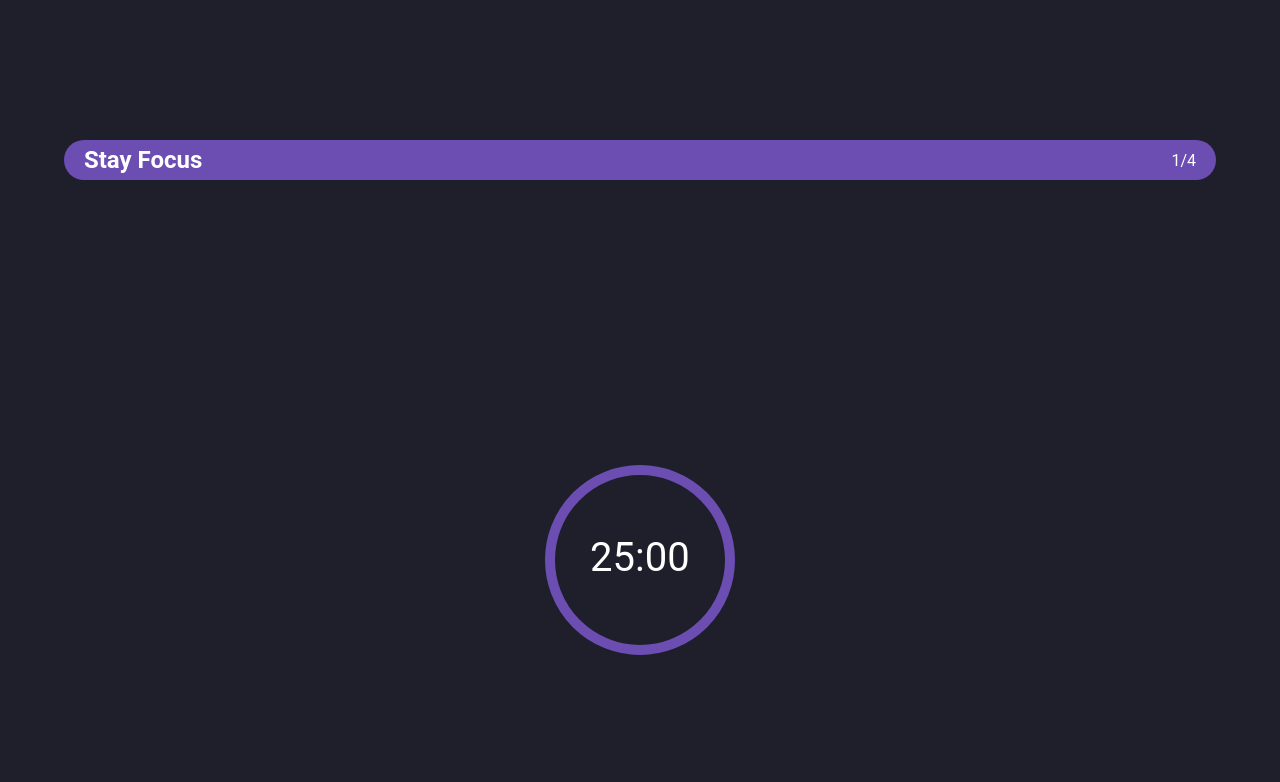
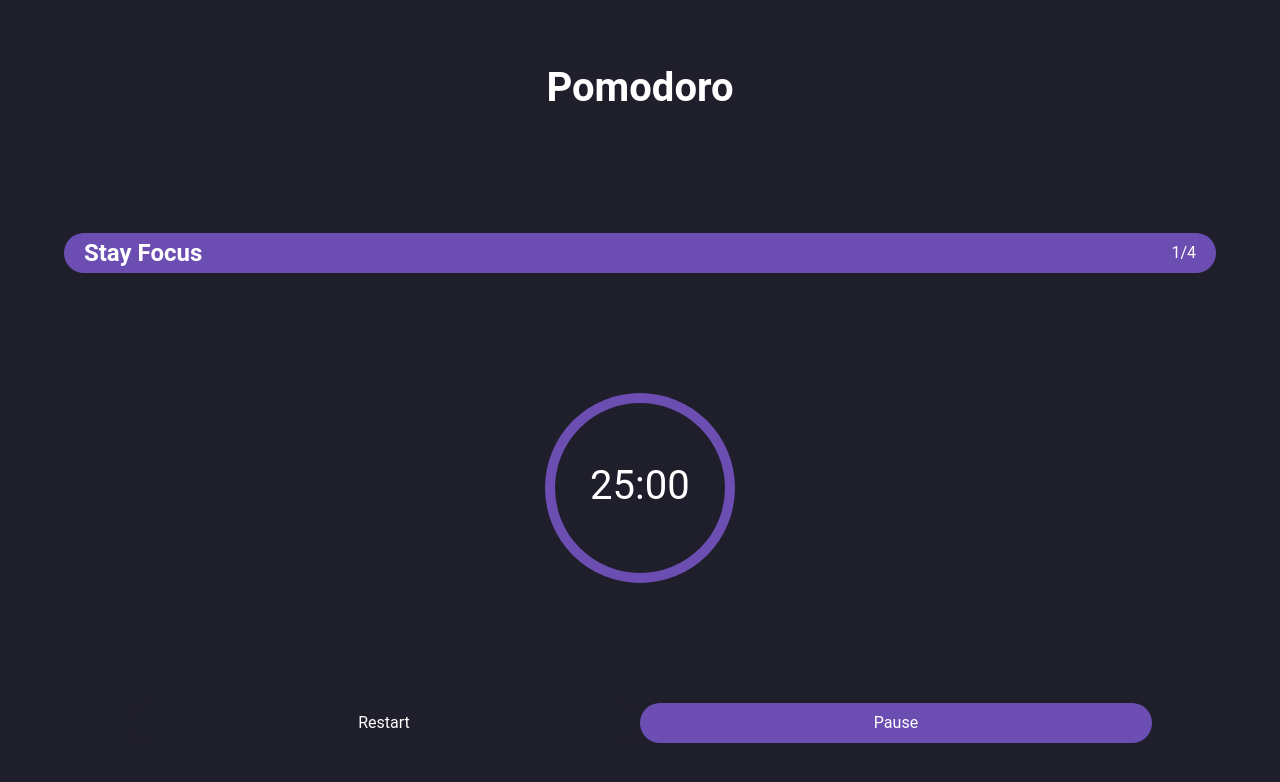
Before and after one commit to Wesley-Nunes/pomodoro, a React (Create React App) app: page / in a window 1280 px wide. Shown: the top 782 px of the page. Built offline with nearby package versions, Linux system fonts and the light colour scheme.

Commit message:
feat: Create the page Work Time
The WorkTimePage will organize the second page of the App.

```diff
--- a/src/App.jsx
+++ b/src/App.jsx
@@ -1,18 +1,14 @@
 import React from 'react';
 
-// import StartPage from './pages/StartPage';
-import { Subtitle, ProgressRing, PageWrapper } from './components';
+import WorkTimePage from './pages/WorkTimePage';
+
 import CssReset from './CssReset';
 
 function App() {
   return (
     <>
       <CssReset />
-      { /* <StartPage /> */ }
-      <PageWrapper>
-        <Subtitle bgColor="primary" subtitle="Stay Focus" session="1/4" />
-        <ProgressRing minute="25" second="00" circleColor="primary" />
-      </PageWrapper>
+      <WorkTimePage />
     </>
   );
 }
--- a/src/components/Button/Button.jsx
+++ b/src/components/Button/Button.jsx
@@ -4,9 +4,9 @@ import PropTypes from 'prop-types';
 
 import StyledButton from './ButtonStyle';
 
-function Button({ children }) {
+function Button({ children, bgColor }) {
   return (
-    <StyledButton type="button">
+    <StyledButton type="button" bgColor={bgColor}>
       {children}
     </StyledButton>
   );
@@ -14,6 +14,7 @@ function Button({ children }) {
 
 Button.propTypes = {
   children: PropTypes.string.isRequired,
+  bgColor: PropTypes.string.isRequired,
 };
 
 export default Button;
--- a/src/components/Button/ButtonStyle.jsx
+++ b/src/components/Button/ButtonStyle.jsx
@@ -1,4 +1,10 @@
 import styled from 'styled-components';
+
+const bgColor = {
+  primary: '#6c4eb3',
+  secondary: '#664eff',
+  nullColor: '#1f1e2b',
+};
 
 const StyledButton = styled.button`
   height: 4rem;
@@ -7,7 +13,7 @@ const StyledButton = styled.button`
   font: 1.6rem 'Roboto', sans-serif;
   color: white;
 
-  background-color: #6c4eb3;
+  background-color: ${(props) => (bgColor[props.bgColor])};
 
   border: none;
   border-radius: 25px;
--- a/src/pages/StartPage.jsx
+++ b/src/pages/StartPage.jsx
@@ -13,7 +13,7 @@ function StartPage() {
         <Settings name="Break Time" value="5:00" />
         <Settings name="Sessions" value="4" />
       </div>
-      <Button>Start</Button>
+      <Button bgColor="primary">Start</Button>
     </PageWrapper>
   );
 }
--- /dev/null
+++ b/src/pages/WorkTimePage.jsx
@@ -0,0 +1,21 @@
+import React from 'react';
+
+import {
+  PageWrapper, Title, Subtitle, ProgressRing, Button,
+} from '../components';
+
+function WorkTimePage() {
+  return (
+    <PageWrapper>
+      <Title />
+      <Subtitle bgColor="primary" subtitle="Stay Focus" session="1/4" />
+      <ProgressRing minute="25" second="00" circleColor="primary" />
+      <span>
+        <Button bgColor="nullColor">Restart</Button>
+        <Button bgColor="primary">Pause</Button>
+      </span>
+    </PageWrapper>
+  );
+}
+
+export default WorkTimePage;
```
Also changed, not shown: 1 other file (tests, documents, lock files or other folders).
